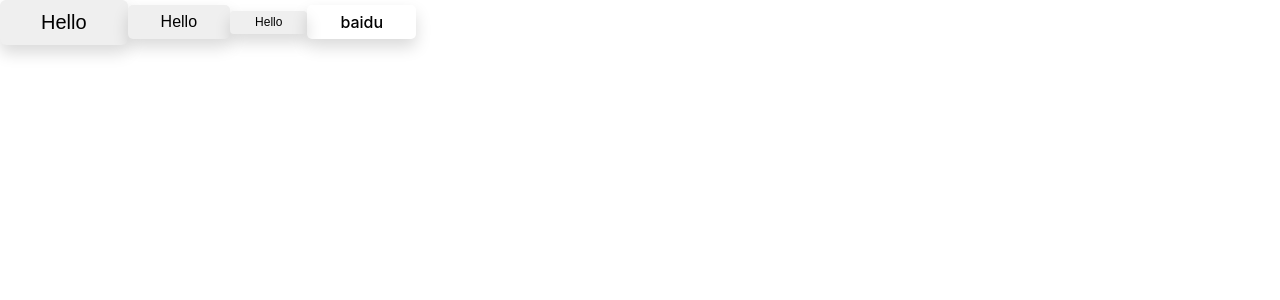
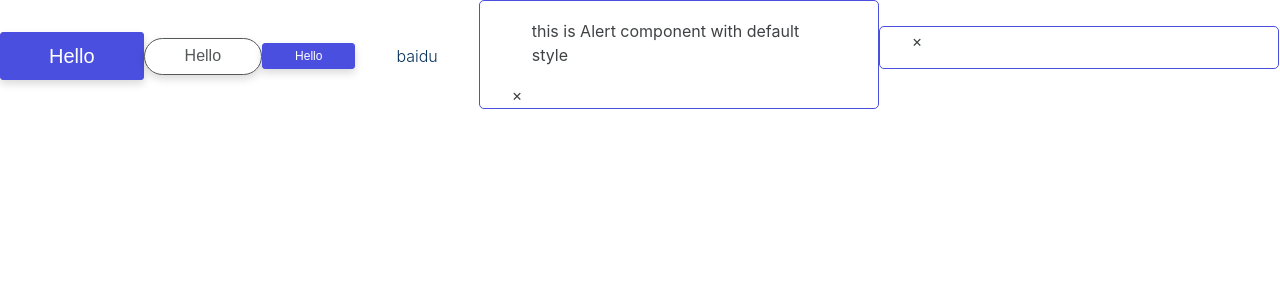
Before and after one commit to fengsiwe/components-Library, a React (Create React App) app: page / in a window 1280 px wide. Shown: the top 300 px of the page. Built offline with nearby package versions, Linux system fonts and the light colour scheme.

Commit message:
component update v1.0

```diff
--- a/src/App.tsx
+++ b/src/App.tsx
@@ -1,5 +1,6 @@
 import React from 'react';
 import Button, {ButtonType , ButtonSize} from './components/Button/button'
+import Alert, {AlertType} from "./components/Alert/alert";
 
 function App() {
   return (
@@ -7,9 +8,13 @@ function App() {
       <header className="App-header">
 
           <Button btnType ={ButtonType.Primary} size = {ButtonSize.Large}>Hello</Button>
-          <Button>Hello</Button>
+          <Button btnType ={ButtonType.Round }>Hello</Button>
           <Button btnType ={ButtonType.Primary} size = {ButtonSize.Small}>Hello</Button>
           <Button btnType ={ButtonType.Link} href ="http://www.baidu.com">baidu</Button>
+
+
+          <Alert>this is Alert component with default style</Alert>
+          <Alert></Alert>
       </header>
     </div>
   );
--- /dev/null
+++ b/src/components/Alert/_alert.scss
@@ -0,0 +1,14 @@
+@import "../../style/variables";
+@import "../../style/mixin";
+
+.alert{
+  position:relative;
+  display: inline-block;
+  background:$white;
+  padding: .1rem 2rem;
+  width :25rem;
+  border: 1px solid $blue;
+  border-radius: 5px;
+  text-align: left;
+
+}
--- /dev/null
+++ b/src/components/Alert/alert.tsx
@@ -0,0 +1,52 @@
+import React, {useState, useEffect} from 'react'
+import classNames from 'classnames'
+import {ButtonType, unitedButtonProps} from "../Button/button";
+
+export enum AlertType {
+    Success = 'success',
+    Default = 'default',
+    Danger = 'danger',
+    Warning = 'warning'
+}
+
+interface AlertProps {
+    className?: string;
+    children: React.ReactNode;
+    alertType?: AlertType;
+
+}
+
+
+const Alert: React.FC<AlertProps> = (props) => {
+
+
+    const {
+        alertType,
+        className,
+        children,
+        ...restProps
+    } = props
+
+    const classes = classNames('alert', className, {
+        [`alert-${alertType}`]: alertType,
+    })
+
+    const [show, setShow] = useState(true)
+
+    if (show) {
+        return (
+            <div className={classes}  {...restProps}>
+                <p style={{ display: 'inline-block', paddingLeft:'20px',paddingRight:'20px'}}>{children}</p>
+                <span onClick={() => {
+                    setShow(!show)
+                }}  style={{ cursor: 'pointer', float: 'left', verticalAlign: 'middle'}} >&times;</span>
+            </div>
+        )
+    } else {
+        return null;
+    }
+
+
+}
+
+export default Alert
--- a/src/components/Button/_button.scss
+++ b/src/components/Button/_button.scss
@@ -4,18 +4,18 @@
 .btn{
   position: relative;
   display: inline-block;
-  font-weight: 500;
+  font-weight: 350;
   line-height: 1.5;
   color:$black;
   white-space: nowrap;
   text-align: center;
   vertical-align: middle;
   background-image: none;
-  border: 1.5px solid transparent;
-  box-shadow: 0 .5rem 1rem rgba($black, .15);
+  border: 1px solid transparent;
+  box-shadow: 0 .25rem 0.5rem rgba($black, .15);
   cursor: pointer;
   transition: color .15s ease-in-out, border-color .15s ease-in-out;
-  @include button-size(.25rem ,2rem,1rem,5px);
+  @include button-size(0.35rem ,2.5rem,1rem,3px);
   &.disabled,
   &[disabled]{
     cursor:not-allowed;
@@ -27,8 +27,54 @@
   }
 }
 .btn-lg{
-  @include button-size(.4rem ,2.5rem,1.25rem,6px);
+  @include button-size(0.5rem ,3rem,1.25rem,3px);
 }
 .btn-sm{
-  @include button-size(.1rem ,1.5rem,.75rem,4px);
+  @include button-size(.2rem ,2rem,.75rem,3px);
 }
+.btn-primary{
+  @include button-style($blue,$blue,$white);
+}
+
+.btn-danger{
+  @include button-style($danger,$danger,$white);
+}
+.btn-default{
+  @include button-style-default($white,$gray-4,$gray-4,$white,$blue,$blue);
+}
+.btn-round{
+  @include button-size(0.35rem ,2.5rem,1rem,20px);
+  @include button-style-default($white,$gray-4,$gray-4,$white,$blue,$blue);
+  &:hover{
+    padding:0.35rem 3rem;
+    transition: padding .5s ease-in-out ;
+  }
+  &:focus,
+  &.focus{
+    padding:0.35rem 3rem;
+  }
+
+}
+
+.btn-link{
+  font-weight: 350;
+  color: $link-color;
+  text-decoration: none;
+  box-shadow: none;
+  &:hover{
+    color: $blue;
+    text-decoration: $blue;
+  }
+  &:focus,
+  &.focus{
+    color:$blue ;
+    box-shadow: none;
+  }
+
+  &:disabled,
+  &.disabled{
+    color:$gray-3 ;
+    pointer-events: none;
+  }
+
+}
--- a/src/components/Button/button.tsx
+++ b/src/components/Button/button.tsx
@@ -1,5 +1,5 @@
 import React from 'react'
-import className from 'classnames'
+import classNames from 'classnames'
 
 export enum ButtonSize {
     Large = 'lg',
@@ -10,7 +10,8 @@ export enum ButtonType {
     Primary='primary',
     Default='default',
     Danger='danger',
-    Link='link'
+    Link='link',
+    Round='round'
 }
 
 interface ButtonProps{
@@ -22,14 +23,23 @@ interface ButtonProps{
     href?: string;
 }
 
-const Button:React.FC<ButtonProps> = (props) =>{
+type nativeButtonProps = React.ButtonHTMLattributes<HTMLElement> & ButtonProps
+type anchorButtonProps = React.AnchorHTMLattributes<HTMLElement> & ButtonProps
+
+export type unitedButtonProps = Partial<nativeButtonProps & anchorButtonProps>
+
+const Button:React.FC<unitedButtonProps> = (props) =>{
+
+
     const {disabled,
            btnType,
+        className,
         size,
         children,
-        href,} =props
+        href,
+        ...restProps} =props
 
-    const classes = className('btn',{
+    const classes = classNames('btn',className,{
         [`btn-${btnType}`] :btnType,
         [`btn-${size}`] :size,
         'disabled':(btnType===ButtonType.Link)&&disabled
@@ -37,11 +47,11 @@ const Button:React.FC<ButtonProps> = (props) =>{
 
     if(btnType === ButtonType.Link && href){
         return(
-            <a className ={classes} href={href}>{children}</a>
+            <a className ={classes} href={href} {...restProps}>{children}</a>
         )
     }
     else {
-        return <button className ={classes} disabled={disabled}>{children}</button>
+        return <button className ={classes} disabled={disabled} {...restProps}>{children}</button>
     }
 
 }
--- a/src/style/_mixin.scss
+++ b/src/style/_mixin.scss
@@ -1,6 +1,57 @@
+@import "variables";
+
 @mixin button-size($padding-x,$padding-y,$font-size,$border-radius){
     padding: $padding-x $padding-y;
   font-size: $font-size;
   border-radius: $border-radius;
 
 }
+
+
+@mixin button-style($background,$border,$fontcolor){
+    background: $background;
+    color:$fontcolor;
+    border-color: $border;
+  &:hover{
+    background: lighten($background,10%);
+    color:$fontcolor;
+    border-color: lighten($border,10%);
+  }
+  &:focus,
+  &.focus{
+    background: lighten($background,10%);
+    color:$fontcolor;
+    border-color: lighten($border,10%);
+  }
+  &:disabled,
+  &.disabled{
+    background: $background;
+    color: $fontcolor;
+    border-color: $border;
+
+  }
+}
+
+@mixin button-style-default($background,$border,$fontcolor,$hover-background,$hover-border,$hover-color){
+  background: $background;
+  color:$fontcolor;
+  border-color: $border;
+  &:hover{
+    background: $hover-background;
+    color:$hover-color;
+    border-color: $hover-border;
+  }
+  &:focus,
+  &.focus{
+    background: $hover-background;
+    color:$hover-color;
+    border-color: $hover-border;
+  }
+  &:disabled,
+  &.disabled{
+    background: $background;
+    color: $fontcolor;
+    border-color: $border;
+
+  }
+}
--- a/src/style/_variables.scss
+++ b/src/style/_variables.scss
@@ -7,7 +7,7 @@ $gray-4: #55585a !default;
 $gray-5: #3f4244 !default;
 $black: #000000 !default;
 
-$blue: #32c2d4 !default;
+$blue: #4a4fdf !default;
 $cream-blue: #bae1ff !default;
 $light-blue: #cceff4 !default;
 $dark-blue: #07335b !default;
--- a/src/style/index.scss
+++ b/src/style/index.scss
@@ -2,3 +2,4 @@
 @import "normalize";
 @import "mixin";
 @import "../components/Button/button";
+@import "../components/Alert/alert";
```
